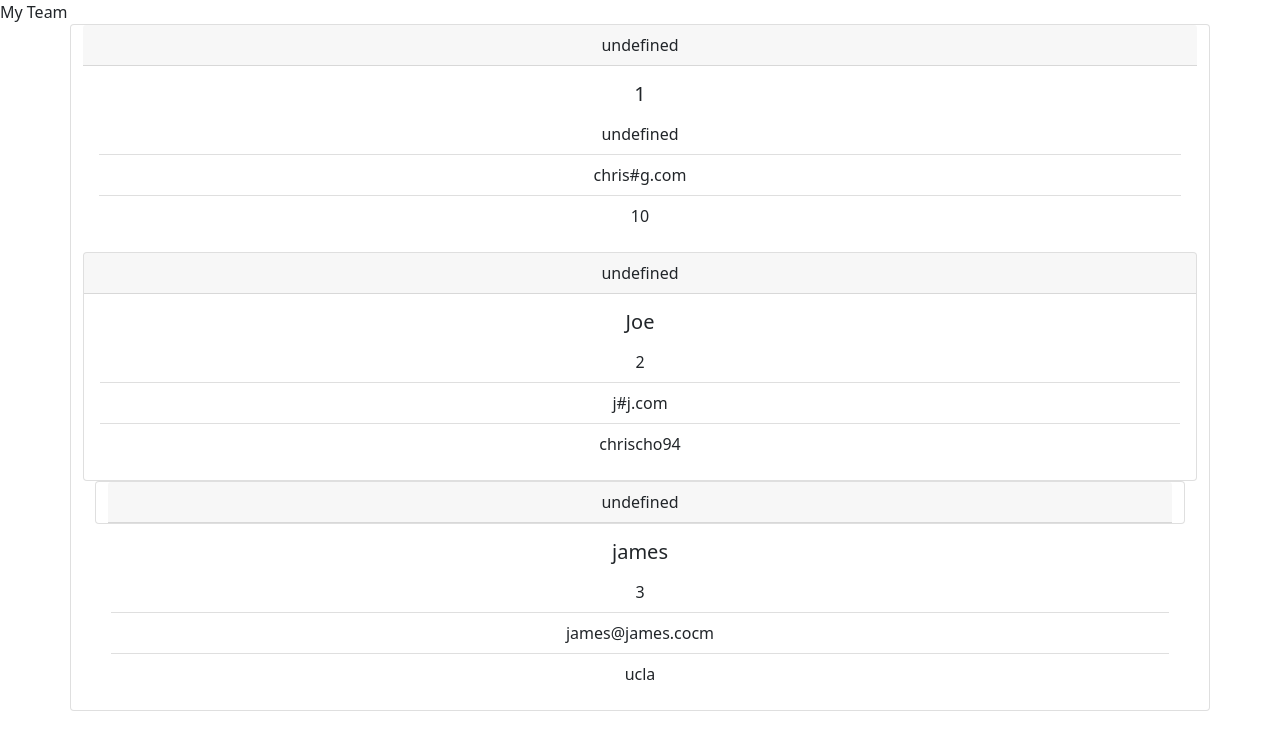
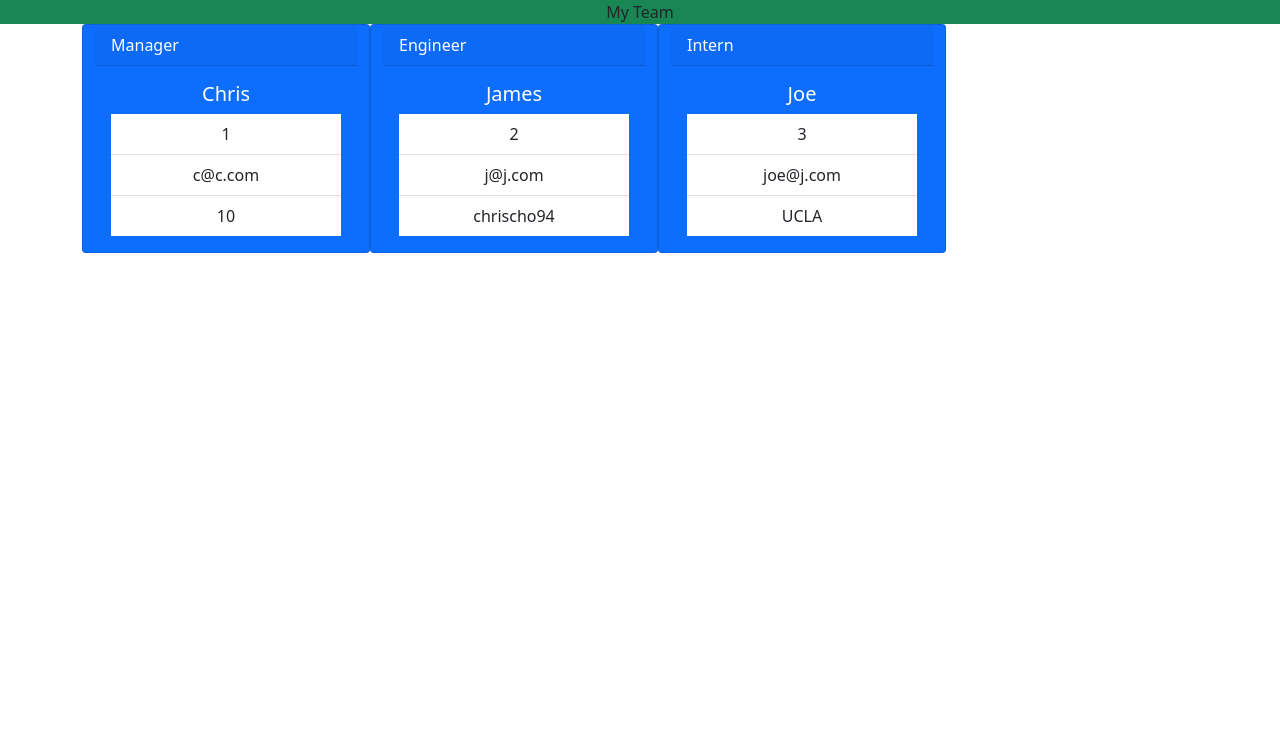
Before and after one commit to chrischo94/Team-Profile-Generator, a website: page index.html in a window 1280 px wide. Drawn offline with nearby package versions, Linux system fonts and the light colour scheme.

Commit message:
functionality

```diff
--- a/index.html
+++ b/index.html
@@ -8,52 +8,51 @@
             <title>Team Profile</title>
         </head>
         <body>
-            <header>My Team</header>
+            <header class="text-center bg-success">My Team</header>
             <div class= "container">
-            <div class="row">
+            <div class="row mx-auto my-auto">
 
 
-        <div class="text-center card">
-            <div class="card-header">undefined
+        <div class="card text-white bg-primary mb-3" style="max-width: 18rem;">
+            <div class="card-header">Manager
         </div>
 
-        <div class="card-body">
-            <h5 class="card-title">1</h5>
+        <div class="card-body text-center">
+            <h5 class="card-title">Chris</h5>
         <ul class="list-group list-group-flush">
-            <li class="list-group-item">undefined</li>
-            <li class="list-group-item">chris#g.com</li>
+            <li class="list-group-item">1</li>
+            <li class="list-group-item">c@c.com</li>
             <li class="list-group-item">10</li>
         </ul>
         </div>
-
-        <div class="text-center card">
-            <div class="card-header">undefined
         </div>
 
-        <div class="card-body">
-            <h5 class="card-title">Joe</h5>
+        <div class="card text-white bg-primary mb-3" style="max-width: 18rem;">
+            <div class="card-header">Engineer
+        </div>
+
+        <div class="card-body text-center">
+            <h5 class="card-title">James</h5>
         <ul class="list-group list-group-flush">
             <li class="list-group-item">2</li>
-            <li class="list-group-item">j#j.com</li>
+            <li class="list-group-item">j@j.com</li>
             <li class="list-group-item">chrischo94</li>
         </ul>
         </div>
         </div>
-        <div class= "container">
-            <div class="row">
-        <div class="text-center card">
-            <div class="card-header">undefined
+
+        <div class="card text-white bg-primary mb-3" style="max-width: 18rem;">
+            <div class="card-header">Intern
         </div>
-    </div>
-    <div class= "container">
-        <div class="row">
-        <div class="card-body">
-            <h5 class="card-title">james</h5>
+
+        <div class="card-body text-center">
+            <h5 class="card-title">Joe</h5>
         <ul class="list-group list-group-flush">
             <li class="list-group-item">3</li>
-            <li class="list-group-item">james@james.cocm</li>
-            <li class="list-group-item">ucla</li>
+            <li class="list-group-item">joe@j.com</li>
+            <li class="list-group-item">UCLA</li>
         </ul>
+        </div>
         </div>
 
                 </div>
```
Also changed, not shown: index.js (+5 -4 lines), src/markDown.js (+4 -3 lines).
